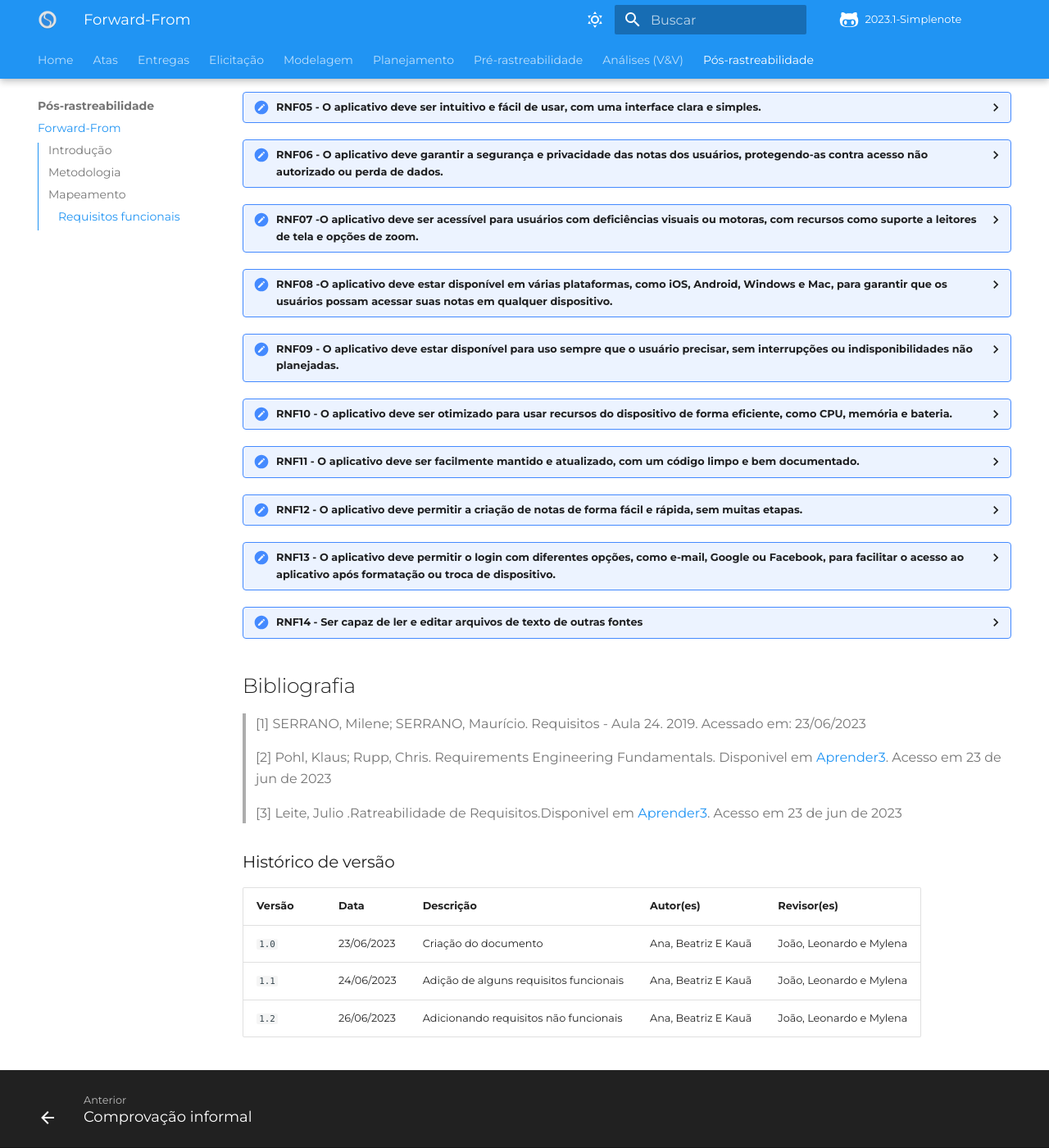
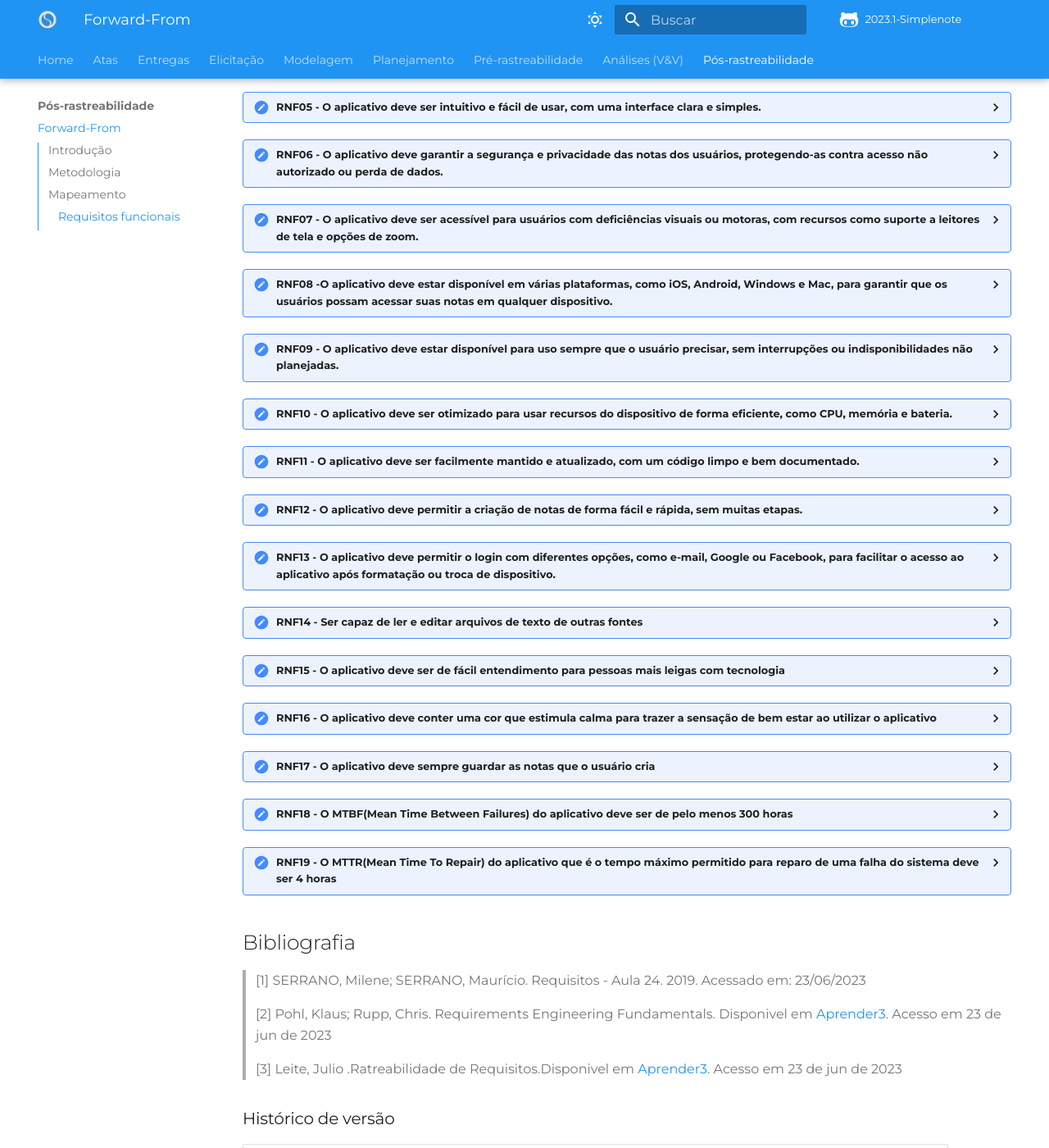
Before and after one commit to Requisitos-de-Software/2023.1-Simplenote, an MkDocs documentation site: the page built from docs/pos-rastreabilidade/Forward-From.md, in a window 1280 px wide and 1400 px high, scrolled down 2154 px. Shown: the whole window at 82% size. Built offline with MkDocs 1.6.1 and Material for MkDocs 9.7.7, drawn with Linux system fonts in a browser that asks for light colours; some web fonts are replaced; comment, search, counter and statistics services are not loaded; some of the changed text lies outside the part shown.

Commit message:
Update Forward-From.md

```diff
--- a/docs/pos-rastreabilidade/Forward-From.md
+++ b/docs/pos-rastreabilidade/Forward-From.md
@@ -826,7 +826,7 @@ bom entendimento dos tópicos abaixo:
     </tr>
   </table>
 
-  <p> Tabela 15: Requisito não-funcional 1 (Fonte: Autores, 2023).</p>
+  <p> Tabela 16: Requisito não-funcional 1 (Fonte: Autores, 2023).</p>
 
 </details>
 
@@ -856,7 +856,7 @@ bom entendimento dos tópicos abaixo:
     </tr>
   </table>
 
-  <p> Tabela 16: Requisito não-funcional 2 (Fonte: Autores, 2023).</p>
+  <p> Tabela 17: Requisito não-funcional 2 (Fonte: Autores, 2023).</p>
 
 </details>
 
@@ -887,14 +887,12 @@ bom entendimento dos tópicos abaixo:
   </table>
 
 
-  <p> Tabela 17: Requisito não-funcional 3 (Fonte: Autores, 2023).</p>
+  <p> Tabela 18: Requisito não-funcional 3 (Fonte: Autores, 2023).</p>
 
 </details>
 
 <details>
   <summary> RNF04 - O aplicativo deve ser confiável e estável, evitando falhas ou perda de dados.</summary>
-
-
 
   <table>
     <tr>
@@ -918,7 +916,7 @@ bom entendimento dos tópicos abaixo:
   </table>
 
 
-  <p> Tabela 18: Requisito não-funcional 4 (Fonte: Autores, 2023).</p>
+  <p> Tabela 19: Requisito não-funcional 4 (Fonte: Autores, 2023).</p>
 
 </details>
 
@@ -946,7 +944,7 @@ bom entendimento dos tópicos abaixo:
     </tr>
   </table>
 
-  <p> Tabela 19: Requisito não-funcional 5 (Fonte: Autores, 2023).</p>
+  <p> Tabela 20: Requisito não-funcional 5 (Fonte: Autores, 2023).</p>
 </details>
 
 <details>
@@ -974,11 +972,11 @@ bom entendimento dos tópicos abaixo:
     </tr>
   </table>
 
-  <p> Tabela 20: Requisito não-funcional 6 (Fonte: Autores, 2023).</p>
+  <p> Tabela 21: Requisito não-funcional 6 (Fonte: Autores, 2023).</p>
 </details>
 
 <details>
-  <summary> RNF07 -O aplicativo deve ser acessível para usuários com deficiências visuais ou motoras, com recursos como
+  <summary> RNF07 - O aplicativo deve ser acessível para usuários com deficiências visuais ou motoras, com recursos como
     suporte a leitores de tela e opções de zoom.</summary>
 
   <table>
@@ -1002,7 +1000,7 @@ bom entendimento dos tópicos abaixo:
     </tr>
   </table>
 
-  <p> Tabela 21: Requisito não-funcional 7 (Fonte: Autores, 2023).</p>
+  <p> Tabela 22: Requisito não-funcional 7 (Fonte: Autores, 2023).</p>
 </details>
 
 <details>
@@ -1030,7 +1028,7 @@ bom entendimento dos tópicos abaixo:
     </tr>
   </table>
 
-  <p> Tabela 22: Requisito não-funcional 8 (Fonte: Autores, 2023).</p>
+  <p> Tabela 23: Requisito não-funcional 8 (Fonte: Autores, 2023).</p>
 </details>
 
 <details>
@@ -1063,7 +1061,7 @@ bom entendimento dos tópicos abaixo:
     </tbody>
   </table>
 
-  <p> Tabela 23: Requisito não-funcional 9 (Fonte: Autores, 2023).</p>
+  <p> Tabela 24: Requisito não-funcional 9 (Fonte: Autores, 2023).</p>
 </details>
 
 <details>
@@ -1091,7 +1089,7 @@ bom entendimento dos tópicos abaixo:
     </tr>
   </table>
 
-  <p> Tabela 24: Requisito não-funcional 10 (Fonte: Autores, 2023).</p>
+  <p> Tabela 25: Requisito não-funcional 10 (Fonte: Autores, 2023).</p>
 </details>
 
 <details>
@@ -1124,7 +1122,7 @@ bom entendimento dos tópicos abaixo:
     </tbody>
   </table>
 
-  <p> Tabela 25: Requisito não-funcional 11 (Fonte: Autores, 2023).</p>
+  <p> Tabela 26: Requisito não-funcional 11 (Fonte: Autores, 2023).</p>
 </details>
 
 <details>
@@ -1151,7 +1149,7 @@ bom entendimento dos tópicos abaixo:
     </tr>
   </table>
 
-  <p> Tabela 26: Requisito não-funcional 12 (Fonte: Autores, 2023).</p>
+  <p> Tabela 27: Requisito não-funcional 12 (Fonte: Autores, 2023).</p>
 </details>
 
 <details>
@@ -1179,7 +1177,7 @@ bom entendimento dos tópicos abaixo:
     </tr>
   </table>
 
-  <p> Tabela 27: Requisito não-funcional 13 (Fonte: Autores, 2023).</p>
+  <p> Tabela 28: Requisito não-funcional 13 (Fonte: Autores, 2023).</p>
 </details>
 
 <details>
@@ -1206,7 +1204,138 @@ bom entendimento dos tópicos abaixo:
     </tr>
   </table>
 
-  <p> Tabela 28: Requisito não-funcional 14 (Fonte: Autores, 2023).</p>
+  <p> Tabela 29: Requisito não-funcional 14 (Fonte: Autores, 2023).</p>
+</details>
+
+<details>
+  <summary> RNF15 - O aplicativo deve ser de fácil entendimento para pessoas mais leigas com tecnologia</summary>
+
+  <table>
+    <tr>
+      <th>Tópico</th>
+      <th>Referência</th>
+    </tr>
+    <tr>
+      <td>NFR</td>
+      <td><a href="https://requisitos-de-software.github.io/2023.1-Simplenote/modelagem/nfr/">-</a></td>
+    </tr>
+    <tr>
+      <td>Especificação Suplementar</td>
+      <td><a
+          href="https://requisitos-de-software.github.io/2023.1-Simplenote/modelagem/especificacao_suplementar/">Usabilidade</a>
+      </td>
+    </tr>
+    <tr>
+      <td>Elicitação</td>
+      <td><a href="https://requisitos-de-software.github.io/2023.1-Simplenote/modelagem/especificacao_suplementar/">ES01</a></td>
+    </tr>
+  </table>
+
+  <p> Tabela 30: Requisito não-funcional 15 (Fonte: Autores, 2023).</p>
+</details>
+
+<details>
+  <summary> RNF16 - O aplicativo deve conter uma cor que estimula calma para trazer a sensação de bem estar ao utilizar o aplicativo</summary>
+  <table>
+    <tr>
+      <th>Tópico</th>
+      <th>Referência</th>
+    </tr>
+    <tr>
+      <td>NFR</td>
+      <td><a href="https://requisitos-de-software.github.io/2023.1-Simplenote/modelagem/nfr/">-</a></td>
+    </tr>
+    <tr>
+      <td>Especificação Suplementar</td>
+      <td><a
+          href="https://requisitos-de-software.github.io/2023.1-Simplenote/modelagem/especificacao_suplementar/">Usabilidade</a>
+      </td>
+    </tr>
+    <tr>
+      <td>Elicitação</td>
+      <td><a href="https://requisitos-de-software.github.io/2023.1-Simplenote/modelagem/especificacao_suplementar/">ES02</a></td>
+    </tr>
+  </table>
+
+  <p> Tabela 31: Requisito não-funcional 16 (Fonte: Autores, 2023).</p>
+</details>
+
+<details>
+  <summary> RNF17 - O aplicativo deve sempre guardar as notas que o usuário cria</summary>
+  <table>
+    <tr>
+      <th>Tópico</th>
+      <th>Referência</th>
+    </tr>
+    <tr>
+      <td>NFR</td>
+      <td><a href="https://requisitos-de-software.github.io/2023.1-Simplenote/modelagem/nfr/">-</a></td>
+    </tr>
+    <tr>
+      <td>Especificação Suplementar</td>
+      <td><a
+          href="https://requisitos-de-software.github.io/2023.1-Simplenote/modelagem/especificacao_suplementar/">Confiabilidade</a>
+      </td>
+    </tr>
+    <tr>
+      <td>Elicitação</td>
+      <td><a href="https://requisitos-de-software.github.io/2023.1-Simplenote/modelagem/especificacao_suplementar/">ES03</a></td>
+    </tr>
+  </table>
+
+  <p> Tabela 32: Requisito não-funcional 17 (Fonte: Autores, 2023).</p>
+</details>
+
+<details>
+  <summary> RNF18 - O MTBF(Mean Time Between Failures) do aplicativo deve ser de pelo menos 300 horas</summary>
+  <table>
+    <tr>
+      <th>Tópico</th>
+      <th>Referência</th>
+    </tr>
+    <tr>
+      <td>NFR</td>
+      <td><a href="https://requisitos-de-software.github.io/2023.1-Simplenote/modelagem/nfr/">-</a></td>
+    </tr>
+    <tr>
+      <td>Especificação Suplementar</td>
+      <td><a
+          href="https://requisitos-de-software.github.io/2023.1-Simplenote/modelagem/especificacao_suplementar/">Confiabilidade</a>
+      </td>
+    </tr>
+    <tr>
+      <td>Elicitação</td>
+      <td><a href="https://requisitos-de-software.github.io/2023.1-Simplenote/modelagem/especificacao_suplementar/">ES04</a></td>
+    </tr>
+  </table>
+
+  <p> Tabela 33: Requisito não-funcional 18 (Fonte: Autores, 2023).</p>
+</details>
+
+<details>
+  <summary> RNF19 - O MTTR(Mean Time To Repair) do aplicativo que é o tempo máximo permitido para reparo de uma falha do sistema deve ser 4 horas</summary>
+  <table>
+    <tr>
+      <th>Tópico</th>
+      <th>Referência</th>
+    </tr>
+    <tr>
+      <td>NFR</td>
+      <td><a href="https://requisitos-de-software.github.io/2023.1-Simplenote/modelagem/nfr/">-</a></td>
+    </tr>
+    <tr>
+      <td>Especificação Suplementar</td>
+      <td><a
+          href="https://requisitos-de-software.github.io/2023.1-Simplenote/modelagem/especificacao_suplementar/">Confiabilidade</a>
+      </td>
+    </tr>
+    <tr>
+      <td>Elicitação</td>
+      <td><a href="https://requisitos-de-software.github.io/2023.1-Simplenote/modelagem/especificacao_suplementar/">ES05</a></td>
+    </tr>
+  </table>
+
+  <p> Tabela 33: Requisito não-funcional 18 (Fonte: Autores, 2023).</p>
 </details>
 
 ## Bibliografia
@@ -1228,3 +1357,4 @@ jun de 2023</br>
 | `1.0` | 23/06/2023 | Criação do documento | Ana, Beatriz E Kauã | João, Leonardo e Mylena |
 | `1.1` | 24/06/2023 | Adição de alguns requisitos funcionais | Ana, Beatriz E Kauã | João, Leonardo e Mylena |
 | `1.2` | 26/06/2023 | Adicionando requisitos não funcionais | Ana, Beatriz E Kauã | João, Leonardo e Mylena |
+| `1.3` | 26/06/2023 | Adicionando mais requisitos não funcionais | Ana, Beatriz E Kauã | João, Leonardo e Mylena |
```
Also changed, not shown: other parts of docs/pos-rastreabilidade/Forward-From.md (+15 -15 lines).
